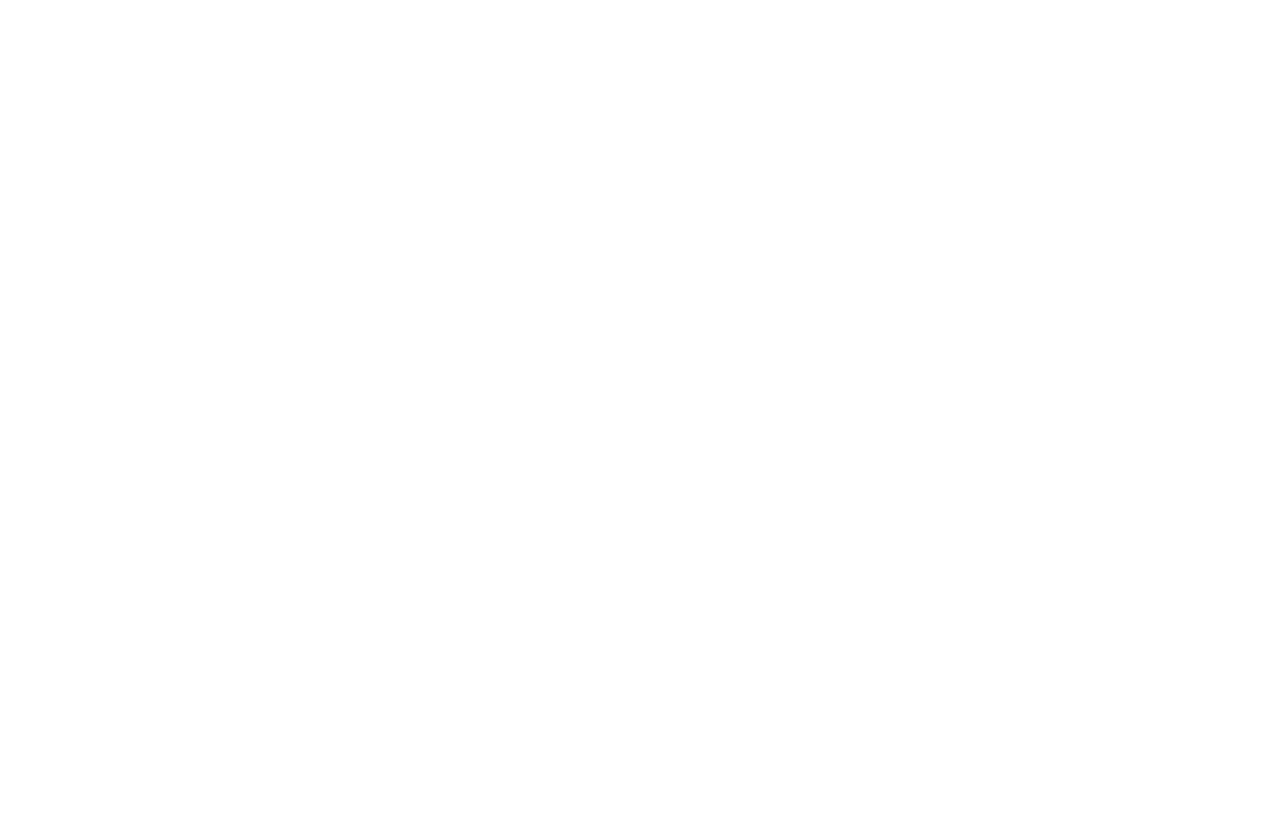
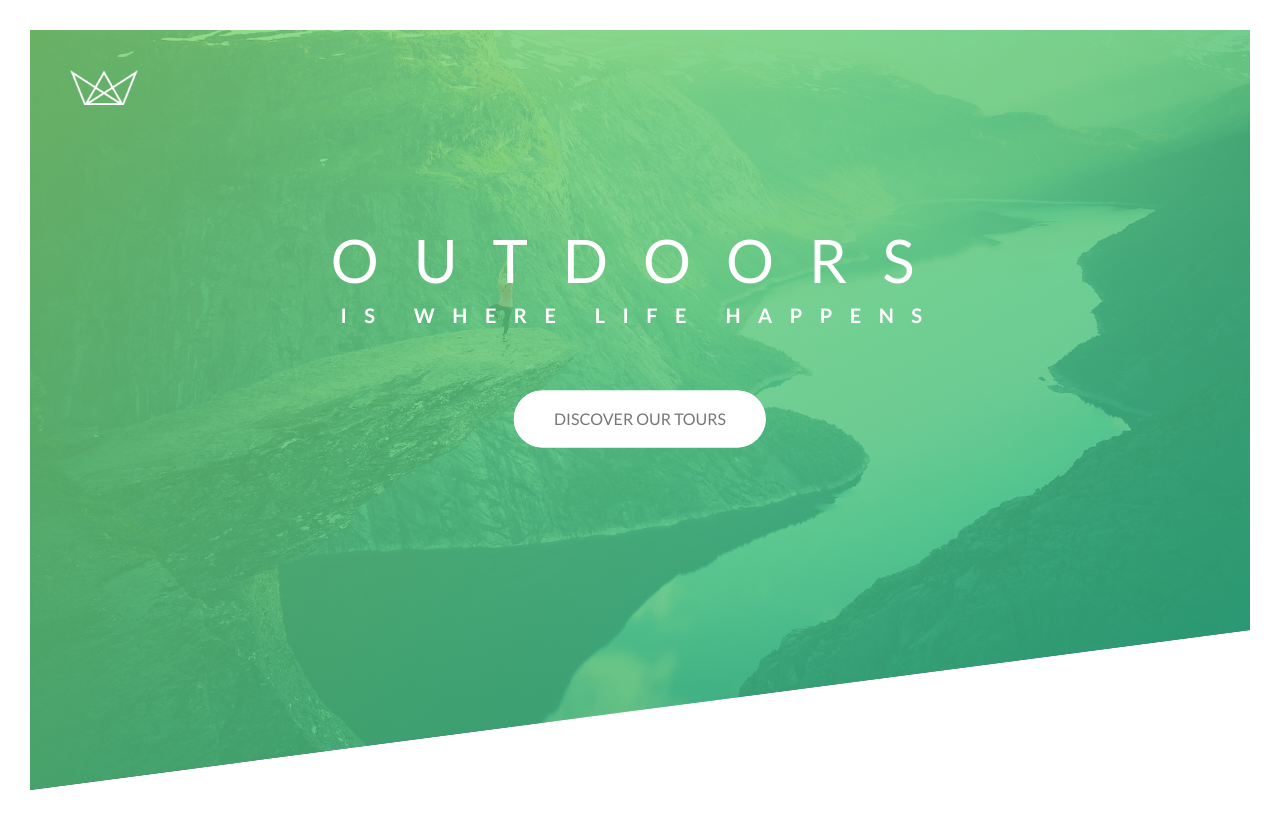
Before and after one commit to victorpma/natours, a plain HTML site: page index.html in a window 1280 px wide. Drawn offline with Linux system fonts and the light colour scheme.

Commit message:
Added header

```diff
--- a/css/style.css
+++ b/css/style.css
@@ -1 +1,188 @@
 @import url("https://fonts.googleapis.com/css2?family=Lato:wght@100;300;400;700;900&display=swap");
+
+/*
+COLORS:
+
+Light green: #7ed56f
+Medium green: #55c57a
+Dark green: #28b485
+*/
+
+* {
+  margin: 0;
+  padding: 0;
+  outline: 0;
+  box-sizing: border-box;
+}
+
+html {
+  font-size: 62.5%;
+}
+
+body {
+  font-family: "Lato", sans-serif;
+  line-height: 1.7;
+  font-size: 1.6rem;
+  font-weight: 400;
+  color: #777;
+  padding: 30px;
+  text-rendering: optimizeLegibility;
+  -webkit-font-smoothing: antialiased;
+}
+
+.header {
+  position: relative;
+  height: 95vh;
+  background-image: linear-gradient(
+      to right bottom,
+      rgba(126, 213, 111, 0.8),
+      rgba(39, 180, 133, 0.8)
+    ),
+    url("../img/hero.jpg");
+  background-size: cover;
+  background-position: top;
+  clip-path: polygon(0 0, 100% 0, 100% 75vh, 0 100%);
+}
+
+.logo-box {
+  position: absolute;
+  top: 40px;
+  left: 40px;
+}
+
+.logo {
+  height: 35px;
+}
+
+.title-box {
+  position: absolute;
+  top: 40%;
+  left: 50%;
+  text-align: center;
+  transform: translate(-50%, -50%);
+}
+
+.title-primary,
+.title-secondary {
+  color: #fff;
+  text-transform: uppercase;
+  backface-visibility: hidden;
+}
+
+.title-primary {
+  font-size: 6rem;
+  line-height: 8rem;
+  letter-spacing: 35px;
+  font-weight: 400;
+
+  animation: moveInLeft 1s ease-out;
+}
+
+.title-secondary {
+  font-size: 2rem;
+  line-height: 3rem;
+  letter-spacing: 17.5px;
+  font-weight: 700;
+  margin-bottom: 60px;
+
+  animation: moveInRight 1s ease-out;
+}
+
+@keyframes moveInLeft {
+  0% {
+    opacity: 0;
+    transform: translateX(-100px);
+  }
+
+  80% {
+    transform: translateX(10px);
+  }
+
+  100% {
+    opacity: 1;
+    transform: translateX(0);
+  }
+}
+
+@keyframes moveInRight {
+  0% {
+    opacity: 0;
+    transform: translateX(100px);
+  }
+
+  80% {
+    transform: translateX(-10px);
+  }
+
+  100% {
+    opacity: 1;
+    transform: translateX(0);
+  }
+}
+
+.btn:link,
+.btn:visited {
+  position: relative;
+  padding: 15px 40px;
+  border-radius: 100px;
+  text-decoration: none;
+  text-transform: uppercase;
+  cursor: pointer;
+  display: inline-block;
+
+  transition: all 0.2s;
+}
+
+.btn:hover {
+  transform: translateY(-3px);
+  box-shadow: 0px 10px 20px rgba(0, 0, 0, 0.2);
+}
+
+.btn:active {
+  transform: translateY(-1px);
+  box-shadow: 0px 5px 10px rgba(0, 0, 0, 0.2);
+}
+
+.btn-white {
+  background-color: #fff;
+  color: #777;
+}
+
+.btn::after {
+  content: "";
+  position: absolute;
+  top: 0;
+  left: 0;
+  width: 100%;
+  height: 100%;
+  border-radius: 100px;
+  z-index: -1;
+
+  transition: all 0.4s;
+}
+
+.btn-white::after {
+  background-color: #fff;
+}
+
+.btn:hover::after {
+  transform: scale(1.4, 1.6);
+  opacity: 0;
+}
+
+.btn-animated {
+  animation: moveInBottom 1s ease-out 0.75s;
+  animation-fill-mode: backwards;
+}
+
+@keyframes moveInBottom {
+  0% {
+    transform: translateY(30px);
+    opacity: 0;
+  }
+
+  100% {
+    transform: translateY(0);
+    opacity: 1;
+  }
+}
--- a/index.html
+++ b/index.html
@@ -10,5 +10,17 @@
 
     <title>Natours | Exciting tours for adventurous people</title>
   </head>
-  <body></body>
+  <body>
+    <header class="header">
+      <div class="logo-box">
+        <img src="img/logo-white.png" class="logo" alt="Logo White" />
+      </div>
+
+      <div class="title-box">
+        <h1 class="title-primary">Outdoors</h1>
+        <h2 class="title-secondary">Is where life happens</h2>
+        <a href="#" class="btn btn-white btn-animated">Discover our tours</a>
+      </div>
+    </header>
+  </body>
 </html>
```
